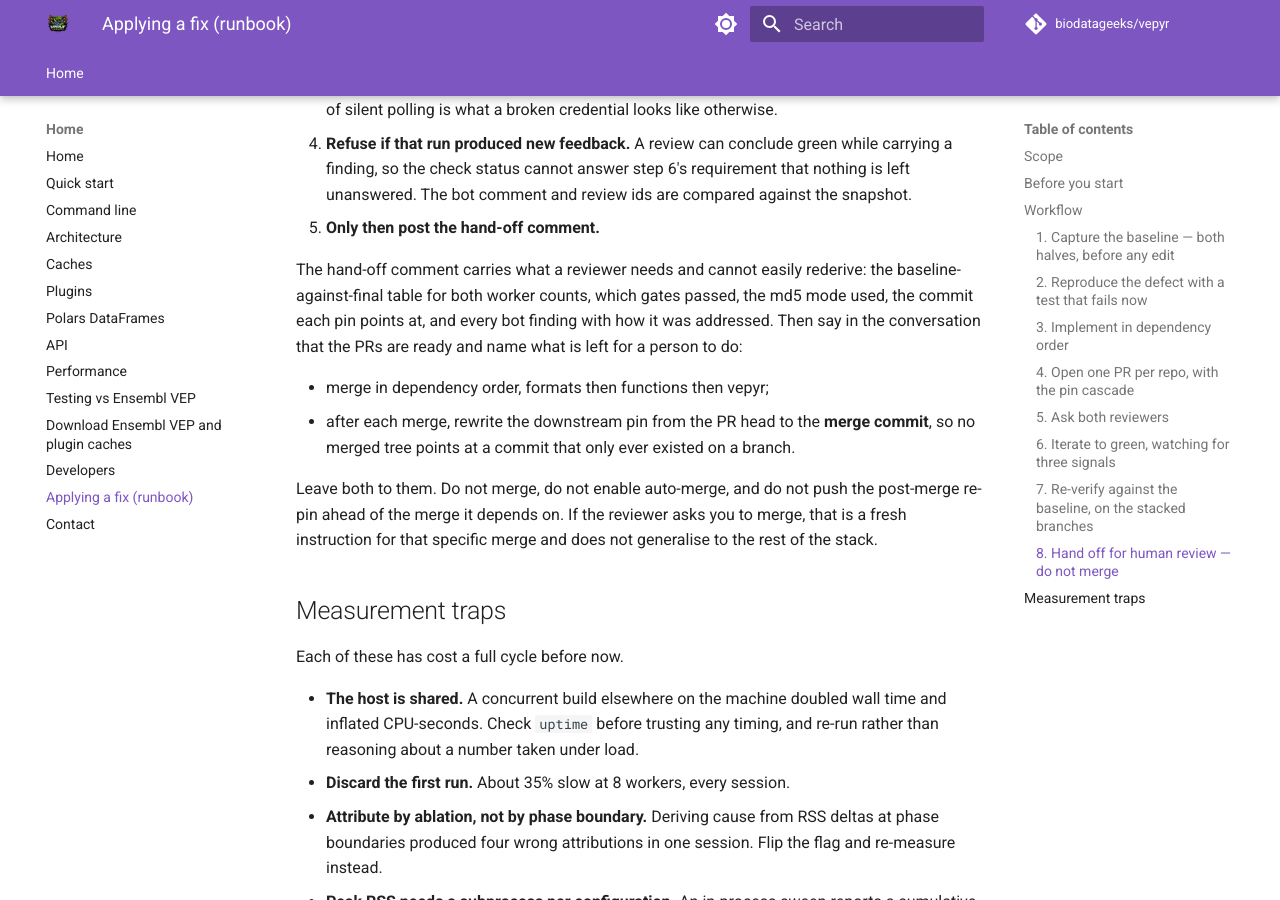
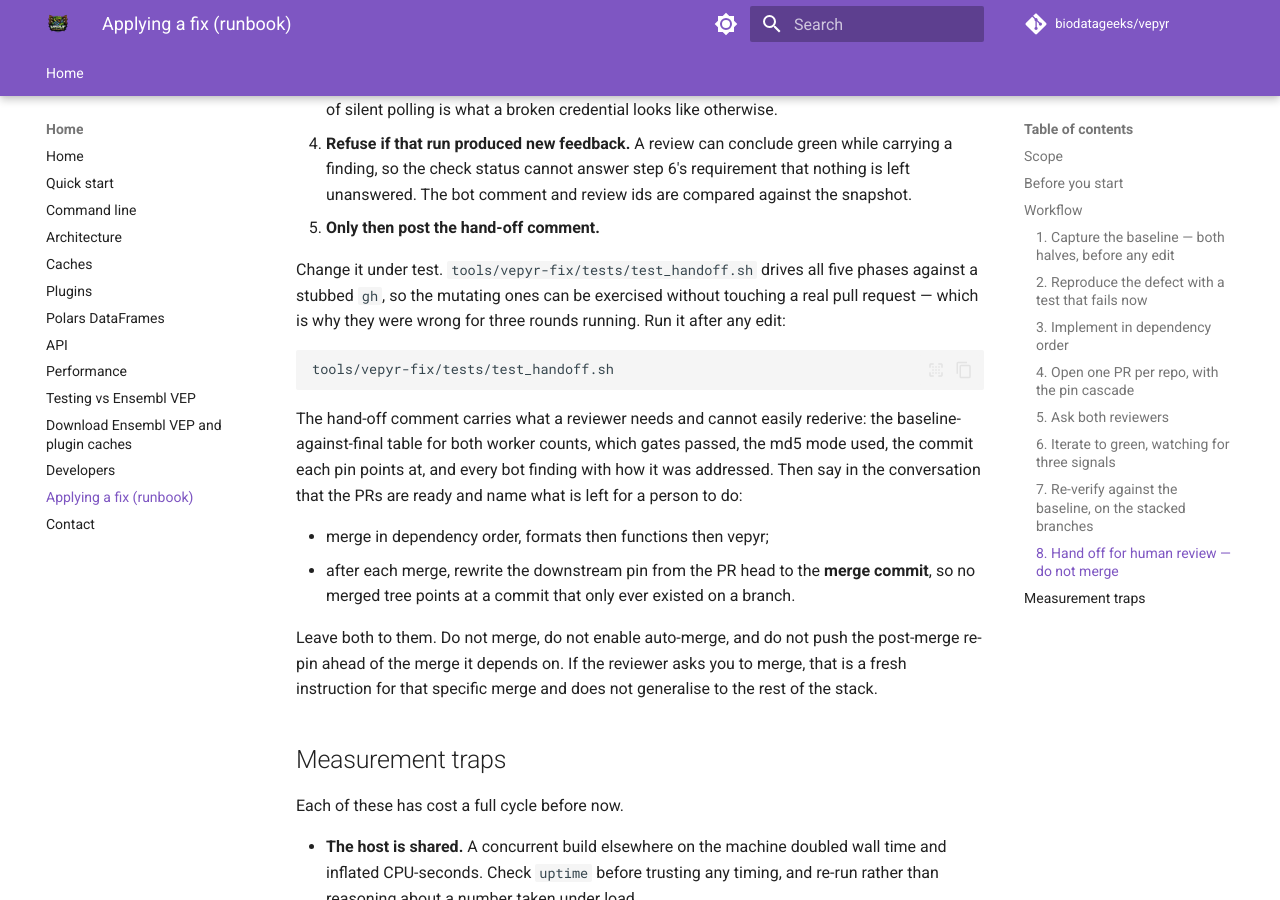
Before and after one commit to biodatageeks/vepyr, an MkDocs documentation site: the page built from docs/runbooks/applying-a-vepyr-fix.md, in a window 1280 px wide and 900 px high, scrolled down 11501 px. Built offline with MkDocs 1.6.1 and Material for MkDocs 9.7.7, drawn with Linux system fonts in a browser that asks for light colours; comment, search, counter and statistics services are not loaded.

Commit message:
test(vepyr-fix): harness for handoff.sh, and the two fixes it proves
Three consecutive rounds put a defect in this script that I introduced
while fixing the previous one, because phases 2-5 mutate a real pull
request and I could not exercise them. So the fix this round is the
harness first: tests/bin/gh is a scripted stand-in that serves canned
rollup, comment and review JSON and records mutating calls, and
tests/test_handoff.sh drives all five phases through it. 18 assertions,
no network, no PR touched.

It immediately earned its keep. Two of my own harness bugs surfaced
first — `grep -c || echo 0` printing zero twice, and state advancing on
reads rather than on `gh pr ready`, which let a phase-2 snapshot already
contain the finding phase 4 is meant to notice. Both fixed before any
verdict was trusted.

The two reported findings, now covered by red-then-green tests:

* A finding in a review body was printed and then ignored, while the
  phase claimed to refuse all new feedback. Bodies are now snapshotted
  base64-encoded, and a review whose body has not been seen before on
  this PR is a refusal. Empty-versus-non-empty cannot be the test: bots
  post a fixed summary body on every pass, so novelty is the signal.

* A rerun after refused feedback could never succeed. Phase 2 had already
  taken every PR out of draft, and marking an already-ready PR ready
  causes no transition, so phase 3 waited for a run that would never
  appear. Draft state is recorded before marking ready, and an
  already-ready PR skips the wait while still requiring green.

Co-Authored-By: Claude Opus 5 (1M context) <noreply@anthropic.com>

````diff
--- a/docs/runbooks/applying-a-vepyr-fix.md
+++ b/docs/runbooks/applying-a-vepyr-fix.md
@@ -568,6 +568,15 @@ phases and exits nonzero at the first that fails:
    are compared against the snapshot.
 5. **Only then post the hand-off comment.**
 
+Change it under test. `tools/vepyr-fix/tests/test_handoff.sh` drives all five
+phases against a stubbed `gh`, so the mutating ones can be exercised without
+touching a real pull request — which is why they were wrong for three rounds
+running. Run it after any edit:
+
+```bash
+tools/vepyr-fix/tests/test_handoff.sh
+```
+
 The hand-off comment carries what a reviewer needs and cannot easily rederive:
 the baseline-against-final table for both worker counts, which gates passed,
 the md5 mode used, the commit each pin points at, and every bot finding with
````
Also changed, not shown: AGENTS.md (+3 -0 lines), 3 other files.
